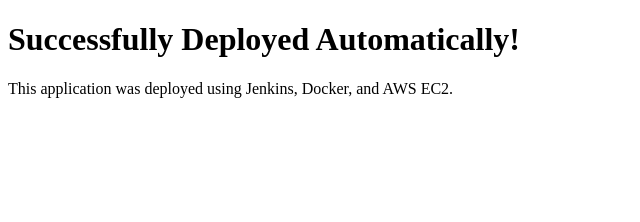
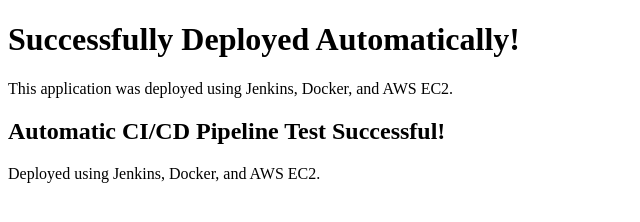
Before and after one commit to kavyasri59/jenkins-docker-cicd, a plain HTML site: page index.html in a window 1280 px wide. Shown: the whole page, without its empty margins (0-640 px from the left). Drawn offline with Linux system fonts and the light colour scheme.

Commit message:
Update index.html

```diff
--- a/index.html
+++ b/index.html
@@ -6,5 +6,7 @@
 <body>
     <h1>Successfully Deployed Automatically!</h1>
     <p>This application was deployed using Jenkins, Docker, and AWS EC2.</p>
+    <h2>Automatic CI/CD Pipeline Test Successful!</h2>
+    <p>Deployed using Jenkins, Docker, and AWS EC2.</p>
 </body>
 </html>
```
